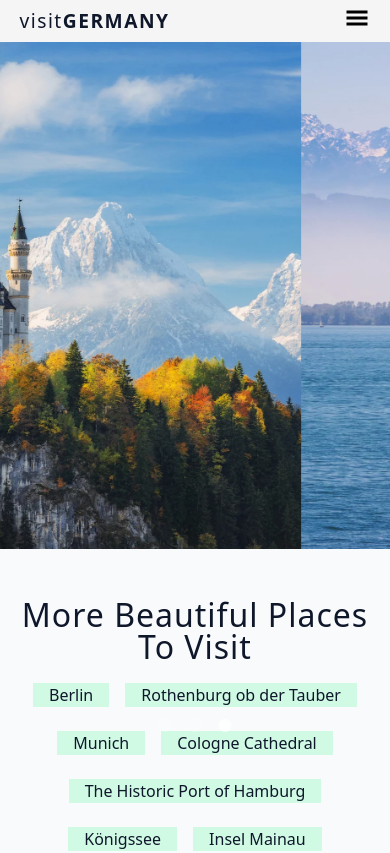
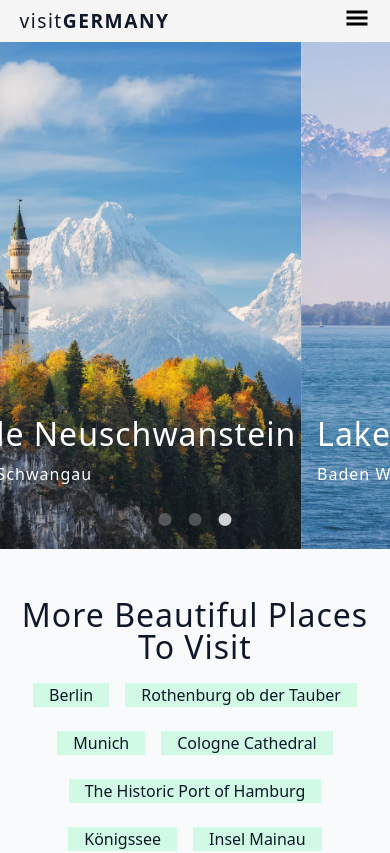
Before and after one commit to albertseiler/visit-germany-netlify, a React (Vite) app: page / in a window 390 px wide. Shown: the top 853 px of the page. Built offline with nearby package versions, Linux system fonts and the light colour scheme.

Commit message:
fixed  height problems on mobile

```diff
--- a/src/index.css
+++ b/src/index.css
@@ -222,7 +222,7 @@ nav {
   overflow: hidden;
   transition: var(--transition);
   position: absolute;
-  top: 3.5rem;
+  top: 5vh;
   left: 0;
   z-index: 999;
   background: whitesmoke;
@@ -301,7 +301,7 @@ nav {
 }
 
 .slick-dots {
-  top: 670px;
+  top: 55vh;
 }
 
 .slick-dots li button:before {
@@ -319,7 +319,7 @@ nav {
 
 .slider-title {
   position: absolute;
-  top: 35rem;
+  top: 44.5vh;
   font-weight: bold;
   padding-left: 1rem;
   color: white;
```
Also changed, not shown: 1 other file (tests, documents, lock files or other folders).
